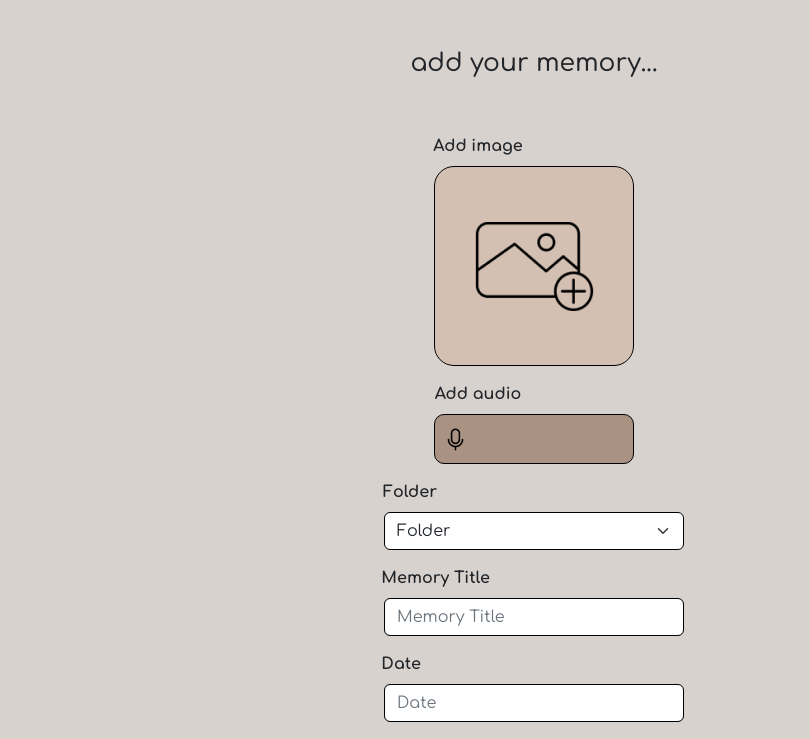
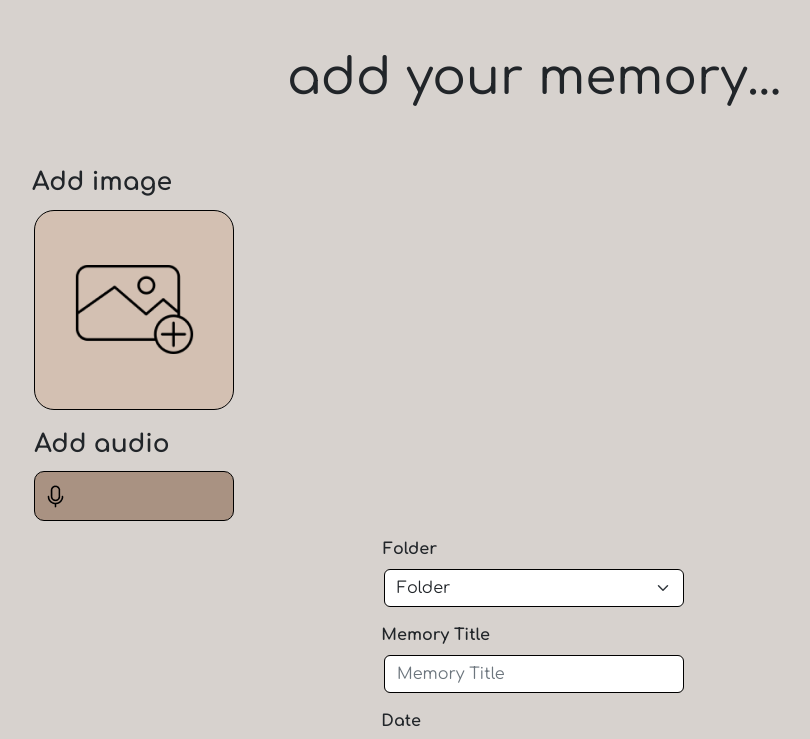
Before and after one commit to JeremyLapham/RememberWhen, a React (Create React App) app: page /AddMemory in a window 1280 px wide. Shown: the top 739 px of the page, without its empty margins (106-916 px from the left). Built offline with nearby package versions, Linux system fonts and the light colour scheme.

Commit message:
desktop update

```diff
--- a/src/Components/AddFolderComponent/AddFolder.css
+++ b/src/Components/AddFolderComponent/AddFolder.css
@@ -27,3 +27,7 @@
     font-weight:bold;
     margin-bottom:100%;
 }
+
+@media screen and (min-width: 1024px) {
+
+}
--- a/src/Components/AddMemoryComponent/AddMemory.css
+++ b/src/Components/AddMemoryComponent/AddMemory.css
@@ -125,5 +125,30 @@
 }
 
 @media screen and (min-width: 1024px) {
+    .addMemoryTitle {
+        font-size: 50px;
+    }
+
+    .addImgCol {
+        margin-right: 50rem;
+    }
+
+    .addImgTxt {
+        font-size: 25px;
+        margin-left: 3rem;
+    }
+
+    .addAudioCol {
+        margin-right: 50rem;
+    }
+
+    .addAudioRow {
+        margin-top: 1rem;
+    }
+
+    .addAudioTxt {
+        font-size: 25px;
+        margin-left: 3rem;
+    }
 
 }
--- a/src/Components/AddMemoryComponent/AddMemory.tsx
+++ b/src/Components/AddMemoryComponent/AddMemory.tsx
@@ -45,7 +45,7 @@ export default function AddMemory() {
             <CustomNavbar />
             <h1 className='addMemoryTitle'>add your memory...</h1>
             <Row>
-                <Col>
+                <Col className='addImgCol'>
                     <Form.Group className="mb-3 d-flex flex-column align-items-center" controlId="Image">
                         <Form.Label className='addImgTxt'>Add image</Form.Label>
                         <Button style={{ position: 'relative' }} id='custom-input'>
@@ -55,8 +55,8 @@ export default function AddMemory() {
                     </Form.Group>
                 </Col>
             </Row>
-            <Row>
-                <Col>
+            <Row className='addAudioRow'>
+                <Col className='addAudioCol'>
                     <Form.Group className="mb-3 d-flex flex-column align-items-center">
                         <Form.Label className='addAudioTxt'>Add audio</Form.Label>
                         <Button style={{ position: 'relative' }} id='custom-input2'>
@@ -67,7 +67,7 @@ export default function AddMemory() {
                 </Col>
             </Row>
             <Row>
-                <Col>
+                <Col className='addFolderCol'>
                     <Form.Group className="mb-3 d-flex flex-column align-items-center">
                         <Form.Label className='addFolderInputTxt'>Folder</Form.Label>
                         <Form.Select className='textInputs'>
```
